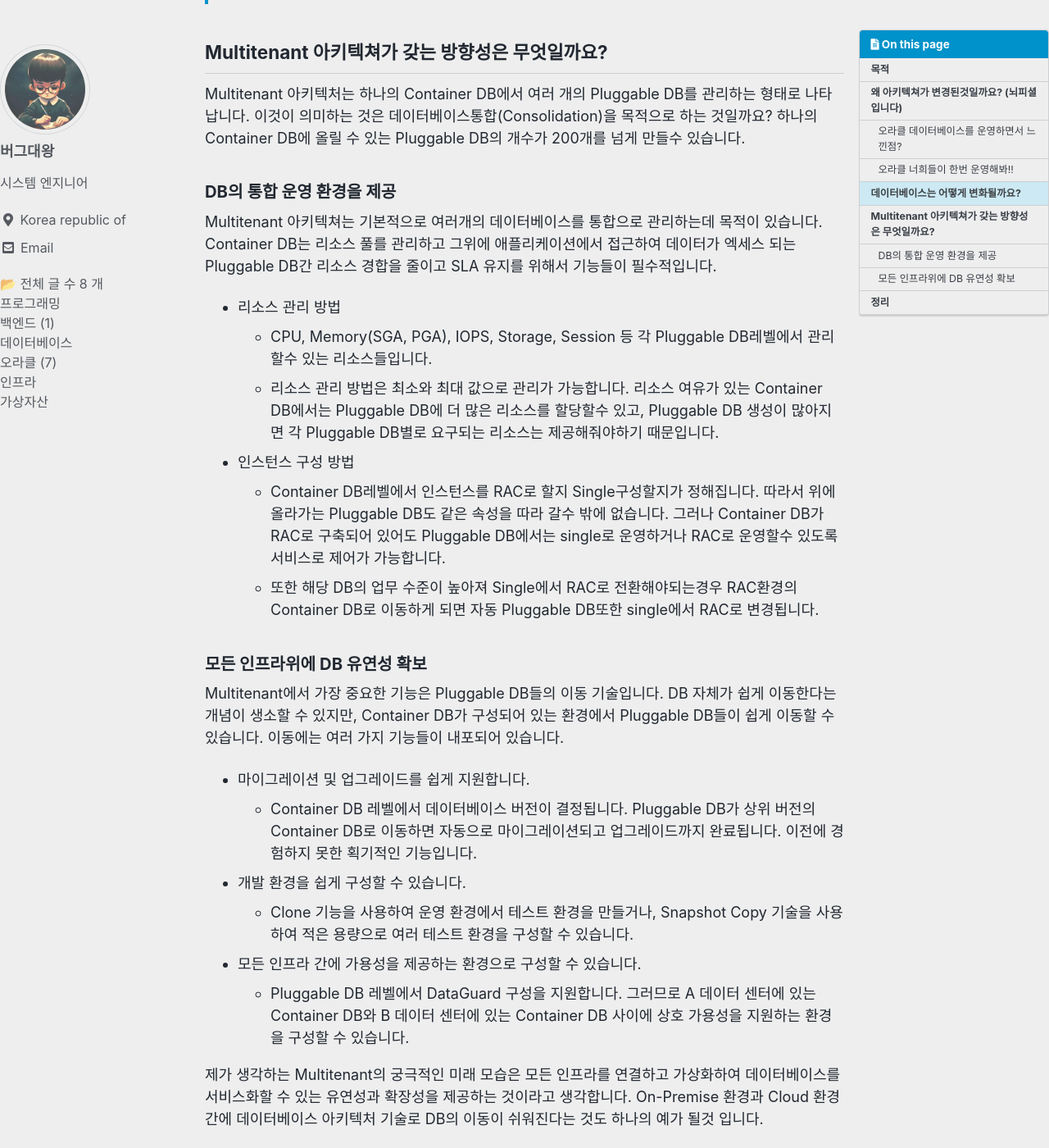
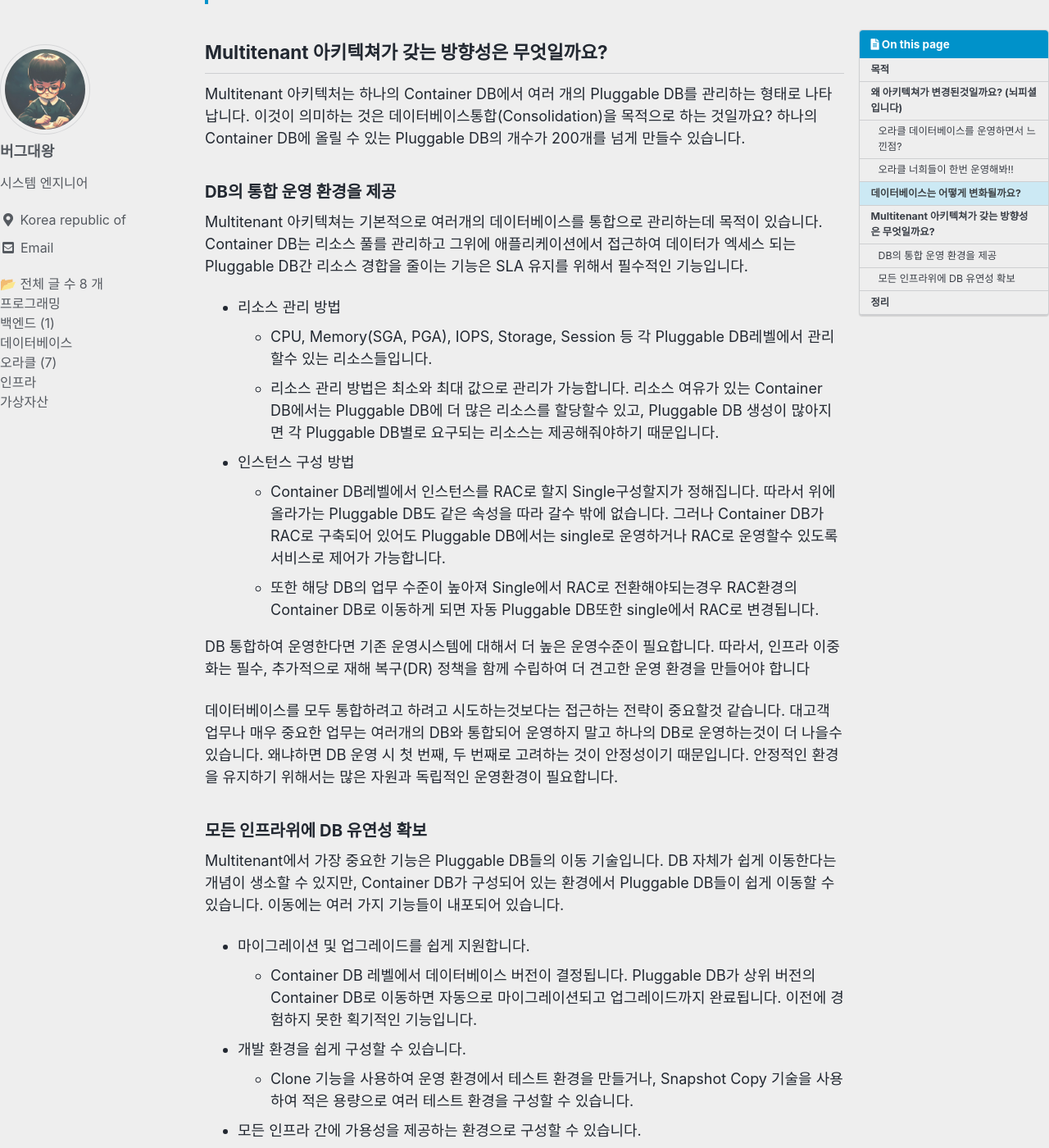
Before and after one commit to kosate/kosate.github.io, a Jekyll site: the page built from _posts/2023-09-08-What-is-the-multitenant.md, in a window 1280 px wide and 1400 px high, scrolled down 3510 px. Shown: the whole window at 82% size. Built offline with Jekyll 4.4.1, drawn with Linux system fonts in a browser that asks for light colours; cached includes are drawn as plain includes; some web fonts are replaced; a script that is not in the unit is left out; comment, search, counter and statistics services are not loaded; some of the changed text lies outside the part shown.

Commit message:
modify typo

```diff
--- a/_posts/2023-09-08-What-is-the-multitenant.md
+++ b/_posts/2023-09-08-What-is-the-multitenant.md
@@ -100,7 +100,7 @@ Multitenant 아키텍처는 하나의 Container DB에서 여러 개의 Pluggable
 
 ### DB의 통합 운영 환경을 제공
 
-Multitenant 아키텍쳐는 기본적으로 여러개의 데이터베이스를 통합으로 관리하는데 목적이 있습니다. Container DB는 리소스 풀를 관리하고 그위에 애플리케이션에서 접근하여 데이터가 엑세스 되는 Pluggable DB간 리소스 경합을 줄이고 SLA 유지를 위해서 기능들이 필수적입니다.
+Multitenant 아키텍쳐는 기본적으로 여러개의 데이터베이스를 통합으로 관리하는데 목적이 있습니다. Container DB는 리소스 풀를 관리하고 그위에 애플리케이션에서 접근하여 데이터가 엑세스 되는 Pluggable DB간 리소스 경합을 줄이는 기능은 SLA 유지를 위해서 필수적인 기능입니다.
 
 - 리소스 관리 방법
   - CPU, Memory(SGA, PGA), IOPS, Storage, Session 등 각 Pluggable DB레벨에서 관리할수 있는 리소스들입니다.
@@ -108,6 +108,12 @@ Multitenant 아키텍쳐는 기본적으로 여러개의 데이터베이스를
 - 인스턴스 구성 방법
   - Container DB레벨에서 인스턴스를 RAC로 할지 Single구성할지가 정해집니다. 따라서 위에 올라가는 Pluggable DB도 같은 속성을 따라 갈수 밖에 없습니다. 그러나 Container DB가 RAC로 구축되어 있어도 Pluggable DB에서는 single로 운영하거나 RAC로 운영할수 있도록 서비스로 제어가 가능합니다.
   - 또한 해당 DB의 업무 수준이 높아져 Single에서 RAC로 전환해야되는경우 RAC환경의 Container DB로 이동하게 되면 자동 Pluggable DB또한 single에서 RAC로 변경됩니다.
+
+DB 통합하여 운영한다면 기존 운영시스템에 대해서 더 높은 운영수준이 필요합니다.
+따라서, 인프라 이중화는 필수, 추가적으로 재해 복구(DR) 정책을 함께 수립하여 더 견고한 운영 환경을 만들어야 합니다
+
+데이터베이스를 모두 통합하려고 하려고 시도하는것보다는 접근하는 전략이 중요할것 같습니다.
+대고객 업무나 매우 중요한 업무는 여러개의 DB와 통합되어 운영하지 말고 하나의 DB로 운영하는것이 더 나을수 있습니다.  왜냐하면 DB 운영 시 첫 번째, 두 번째로 고려하는 것이 안정성이기 때문입니다. 안정적인 환경을 유지하기 위해서는 많은 자원과 독립적인 운영환경이 필요합니다.
 
 ### 모든 인프라위에 DB 유연성 확보
 
```
